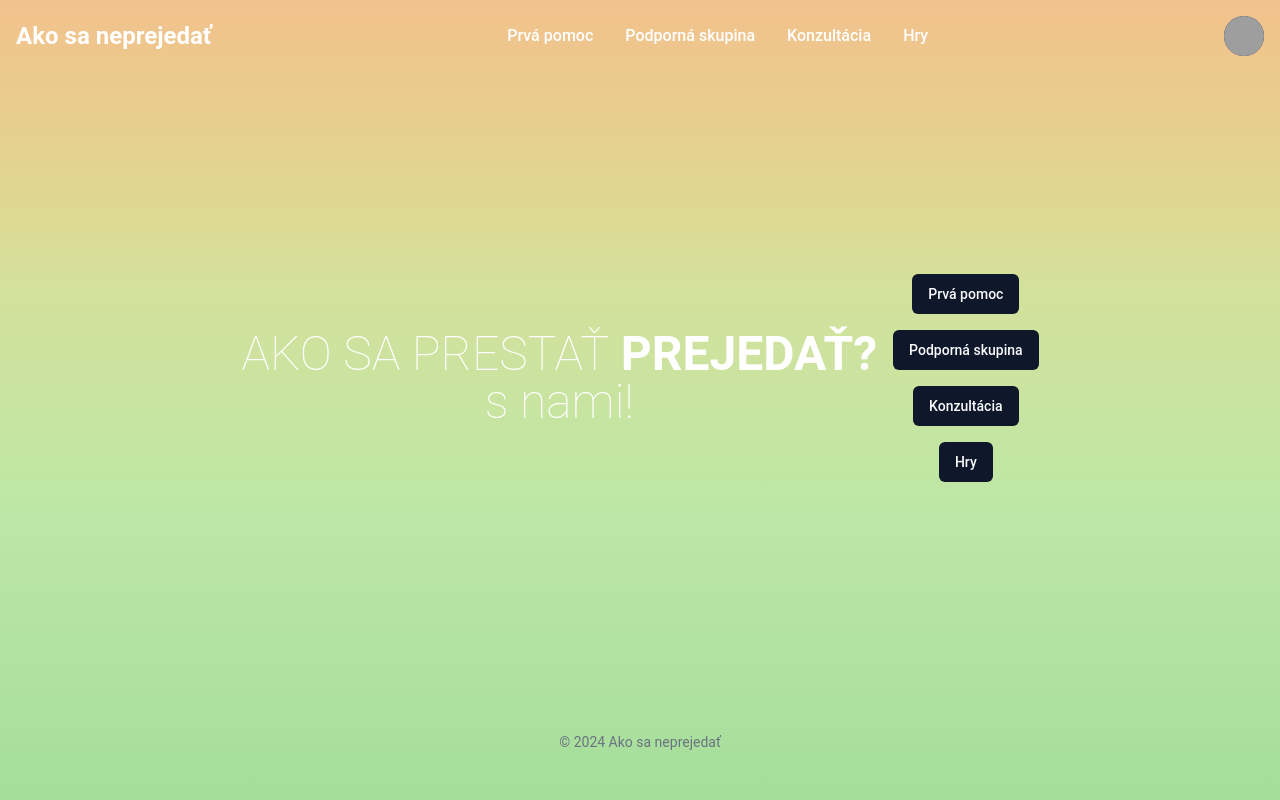
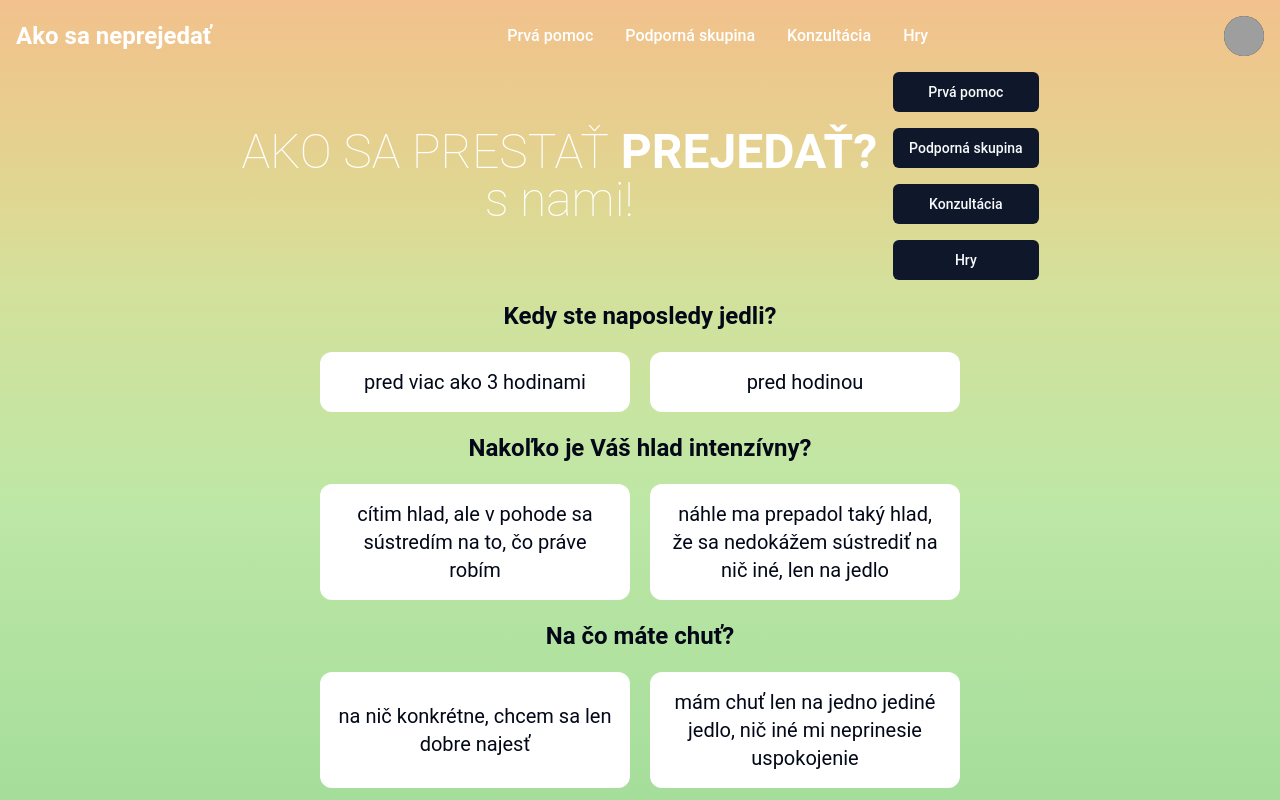
Before and after one commit to gabi-sabi/ako-sa-neprejedat, a React (Vite) app: page / in a window 1280 px wide. Shown: the top 800 px of the page. Built offline with nearby package versions, Linux system fonts and the light colour scheme; grey boxes are pictures that could not be loaded.

Commit message:
Init commit prva-pomoc

```diff
--- a/package.json
+++ b/package.json
@@ -21,6 +21,7 @@
     "react": "^18.2.0",
     "react-dom": "^18.2.0",
     "react-icons": "^5.2.1",
+    "react-router-dom": "^6.23.1",
     "tailwind-merge": "^2.3.0",
     "tailwindcss-animate": "^1.0.7"
   },
--- a/src/App.jsx
+++ b/src/App.jsx
@@ -1,8 +1,8 @@
 import React from "react";
-import ReactDOM from "react-dom/client";
 import { Header } from "./components/Header";
-import { Button } from "./components/ui/Button";
+import { Button } from "./components/ui/button";
 import { Footer } from "./components/Footer";
+import { PrvaPomoc} from "./components/PrvaPomoc"
 import "./App.css";
 
 export const App = () => {
@@ -13,22 +13,23 @@ export const App = () => {
         <main className="flex flex-1 flex-col items-center justify-center font-sans h-auto">
           <div className="flex flex-row items-center justify-center gap-4">
             <div className="flex flex-col items-center">
-                <h1 className="text-white text-5xl">
-                  <span className="font-thin break-all">AKO SA PRESTAŤ</span>{" "}
-                  <span className="font-bold">PREJEDAŤ?</span>
-                </h1>
-              <h2 className="text-white text-5xl font-thin">
-                s nami!
-              </h2>
+              <h1 className="text-white text-5xl">
+                <span className="font-thin break-all">AKO SA PRESTAŤ</span>{" "}
+                <span className="font-bold">PREJEDAŤ?</span>
+              </h1>
+              <h2 className="text-white text-5xl font-thin">s nami!</h2>
             </div>
             <div className="flex flex-col items-center justify-center gap-4">
-              <Button>Prvá pomoc</Button>
-              <Button>Podporná skupina</Button>
-              <Button>Konzultácia</Button>
-              <Button>Hry</Button>
+
+                <Button className="w-full">Prvá pomoc</Button>
+                <Button className="w-full">Podporná skupina</Button>
+                <Button className="w-full">Konzultácia</Button>
+                <Button className="w-full">Hry</Button>
+
             </div>
           </div>
         </main>
+        <PrvaPomoc />
         <Footer />
       </div>
     </>
--- /dev/null
+++ b/src/components/Hry/index.jsx
@@ -0,0 +1,10 @@
+import React from "react";
+
+
+export const Hry = () => {
+  return (
+    <div className="flex flex-row items-center justify-center">
+      <h1>Hry</h1>
+    </div>
+  )
+}
--- /dev/null
+++ b/src/components/Konzultacia/index.jsx
@@ -0,0 +1,10 @@
+import React from "react";
+
+
+export const Konzultacia = () => {
+  return (
+    <div className="flex flex-row items-center justify-center">
+      <h1>Hry</h1>
+    </div>
+  )
+}
--- /dev/null
+++ b/src/components/PrvaPomoc/components/Advice.jsx
@@ -0,0 +1,57 @@
+import { X } from "lucide-react";
+import { Button } from "@/components/ui/button";
+import React, { useState } from "react";
+
+export const Advice = ({ type, area }) => {
+  const [isVisible, setIsVisible] = useState(true);
+
+  return (
+    <div className="flex w-full flex-row items-stretch">
+      {isVisible && (
+        <div className="flex w-full flex-row items-stretch">
+          {type === "respFyzio" ? (
+            <button className="cursor-pointer relative flex w-full flex-row justify-center items-center bg-white my-5 rounded-xl p-5">
+              {area.adviceFyzio}
+              <div className="absolute top-2 right-2">
+                <Button
+                  variant="outline"
+                  size="h-10 w-10"
+                  className="flex"
+                  onClick={() => setIsVisible(!isVisible)}
+                >
+                  <X className="h-4 w-4" />
+                </Button>
+              </div>
+            </button>
+          ) : (
+            <button className="cursor-pointer relative flex w-full flex-row justify-center items-center bg-white my-5 rounded-xl p-5">
+              <ul>
+                {area.adviceEmot.map((step, index) => (
+                  <li key={index}>{step}</li>
+                ))}
+              </ul>
+              <div className="absolute top-2 right-2">
+                <Button
+                  variant="outline"
+                  size="h-10 w-10"
+                  className="flex"
+                  onClick={() => setIsVisible(!isVisible)}
+                >
+                  <X className="h-4 w-4" />
+                </Button>
+              </div>
+            </button>
+          )}
+        </div>
+      )}
+    </div>
+  );
+};
+
+/*
+<ul>
+  {area.adviceEmot.map((step, index) => (
+    <li key={index}>{step}</li>
+  ))}
+</ul>
+  */
--- /dev/null
+++ b/src/components/PrvaPomoc/components/Question.jsx
@@ -0,0 +1,38 @@
+import React from "react";
+import { Advice } from "./Advice";
+import { useState } from "react";
+
+export const Question = ({ area, selected, onSelect }) => {
+  const [responseType, setResponseType] = useState(null);
+  return (
+    <div
+      className="h-full flex-col justify-center items-center gap-10"
+      onClick={() => onSelect(area.id)}
+    >
+      <h2 className="font-bold text-2xl m-5">{area.question}</h2>
+      <div className="flex flex-1 flex-col justify-center items-stretch">
+        <div className="grid grid-cols-2 justify-items-stretch align-items-stretch text-xl gap-5">
+          <button
+            className={`cursor-pointer flex flex-1 flex-row justify-center items-center rounded-xl w-full h-full p-4 ${
+              selected ? "bg-light-green" : "bg-white"
+            }`}
+            onClick={() => setResponseType("respFyzio")}
+          >
+            {area.respFyzio}
+          </button>
+          <button
+            className={`cursor-pointer flex flex-1 flex-row justify-center items-center rounded-xl w-full h-full p-4 ${
+              selected ? "bg-light-red" : "bg-white"
+            }`}
+            onClick={() => setResponseType("respEmot")}
+          >
+            {area.respEmot}
+          </button>
+        </div>
+        <div className="flex w-full flex-row items-stretch">
+          {responseType && <Advice type={responseType} area={area} />}
+        </div>
+      </div>
+    </div>
+  );
+};
--- /dev/null
+++ b/src/components/PrvaPomoc/components/QuestionList.jsx
@@ -0,0 +1,21 @@
+import React from "react";
+import { data } from "../data";
+import { useState } from "react";
+import { Question } from "./Question";
+
+export const QuestionList = () => {
+  const [selectedId, setSelectedId] = useState(null);
+
+  return (
+    <div className="flex-col justify-center items-center w-1/2 text-center">
+      {data.map((area) => (
+        <Question
+          key={area.id}
+          area={area}
+          selected={area.id === selectedId}
+          onSelect={setSelectedId}
+        />
+      ))}
+    </div>
+  );
+};
--- /dev/null
+++ b/src/components/PrvaPomoc/data.js
@@ -0,0 +1,65 @@
+export const data = [
+  {
+     id: 0,
+     question: "Kedy ste naposledy jedli?",
+     respFyzio: "pred viac ako 3 hodinami",
+     adviceFyzio: "super, Váš hlad je fyziologický, najedzte sa",
+     respEmot: "pred hodinou",
+     adviceEmot: [
+       "ak ste pred hodinou jedli niečo malé, teraz je čas na kvalitné hlavné jedlo (250/300g)",
+       "ak ste pred hodinou obedovali alebo večerali, tento Váš hlad je emočný, skúste:",
+       "dôkladne si umyť zuby",
+       "pripraviť si šálku kávy (po obede) alebo čaju (po večeri)",
+       "dopriať si sprchu alebo horúci kúpeľ",
+       "poliať kvety alebo urobiť niečo malé v záhrade",
+       "odísť z miestnosti, kde je jedlo a sústrediť sa na niečo, čo Vás baví",
+       "odísť z bytu alebo pracoviska bez peňazí a kreditnej karty aspoň na 30 min",
+     ],
+   },
+   {
+     id: 1,
+     question: "Nakoľko je Váš hlad intenzívny?",
+     respFyzio: "cítim hlad, ale v pohode sa sústredím na to, čo práve robím",
+     respEmot: "náhle ma prepadol taký hlad, že sa nedokážem sústrediť na nič iné, len na jedlo",
+     adviceFyzio: "super, Váš hlad je fyziologický, najedzte sa",
+     adviceEmot: [
+       "zhlboka sa nadýchnuť, zavrieť oči a zhlboka dýchať niekoľko minút, pri nádychu si opakujte „Zvládnem to“,  pri výdychu „Zbavujem sa svojho hnevu, strachu, napätia, hanby, smútku, nudy...“",
+       "ísť k umývadlu a pustiť si na ruky prúd teplej vody aspoň na 3 minúty",
+       "dať si na čelo / na zátylok studený obklad a zhlboka dýchať aspoň 3 minúty",
+       "vystaviť svoju tvár na 10 minút slnku alebo intenzívnemu svetlu lampy",
+       "zapáliť si sviečku alebo si dopriať extra dávku obľúbeného parfumu",
+       "pustiť si obľúbenú relaxačnú hudbu",
+       "zavolať alebo napísať niekomu, kto Vás podporí",
+       "uchýliť sa k modlitbe, afirmáciám alebo k meditácii",
+     ],
+   },
+   {
+     id: 2,
+     question: "Na čo máte chuť?",
+     respFyzio: "na nič konkrétne, chcem sa len dobre najesť",
+     respEmot: "mám chuť len na jedno jediné jedlo, nič iné mi neprinesie uspokojenie",
+     adviceFyzio: "super, Váš hlad je fyziologický, najedzte sa",
+     adviceEmot: [
+       "vypiť veľký pohár čistej vody",
+       "užiť magnézium (300-400mg denne)",
+       "užiť vitamín B6 (100mg denne)",
+       "pripraviť si zázvorový čaj",
+       "vypiť pohár studeného (acidofilného) mlieka alebo teplého kakaa",
+       "dať si do úst 3 ks žuvačky bez cukru a poctivo žuť minimálne 15 minút",
+     ],
+   },
+   {
+     id: 3,
+     question: "Ako sa cítite, keď jete?",
+     respFyzio: "proste sa najem, pochutnám si a idem ďalej",
+     respEmot: "mám pocit viny, zlyhania, hanby",
+     adviceFyzio: "super, Váš hlad je fyziologický, najedzte sa",
+     adviceEmot: [
+       "naložiť si jedlo vždy úhľadne na tanier alebo do misky",
+       "jesť vždy sediac za stolom, mimo dosahu televízie",
+       "sústrediť sa iba na jedlo ( odložiť tablet, mobil, knihu...)",
+       "po jedle si vždy dôkladne umyť zuby a upratať stôl, na ktorom ste jedli",
+       "-	medzi jedlami nemať jedlo (najmä drobné pochutiny) vo svojej blízkosti",
+     ],
+   },
+ ];
--- /dev/null
+++ b/src/components/PrvaPomoc/index.jsx
@@ -0,0 +1,10 @@
+import React from "react";
+import { QuestionList } from "./components/QuestionList";
+
+export const PrvaPomoc = () => {
+  return (
+    <div className="flex flex-row items-center justify-center gap-4">
+      <QuestionList />
+    </div>
+  )
+}
--- /dev/null
+++ b/src/components/Skupina/index.jsx
@@ -0,0 +1,10 @@
+import React from "react";
+
+
+export const Skupina = () => {
+  return (
+    <div className="flex flex-row items-center justify-center">
+      <h1>Hry</h1>
+    </div>
+  )
+}
--- a/src/main.jsx
+++ b/src/main.jsx
@@ -2,6 +2,8 @@ import React from 'react'
 import ReactDOM from 'react-dom/client'
 import { App } from './App.jsx'
 import "./global.css"
+
+
 
 ReactDOM.createRoot(document.getElementById('root')).render(
   <React.StrictMode>
```
Also changed, not shown: 1 other file (tests, documents, lock files or other folders).
